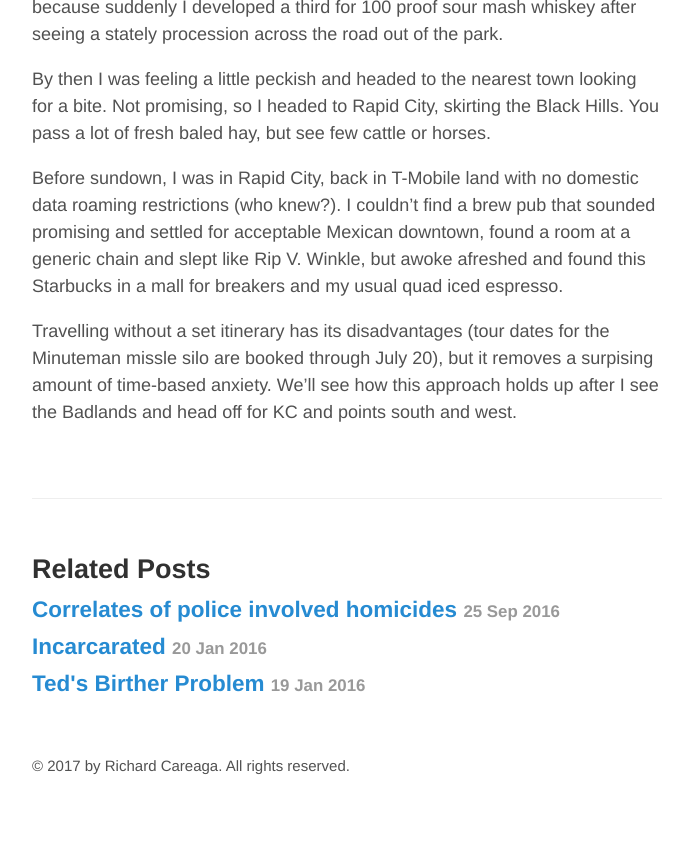
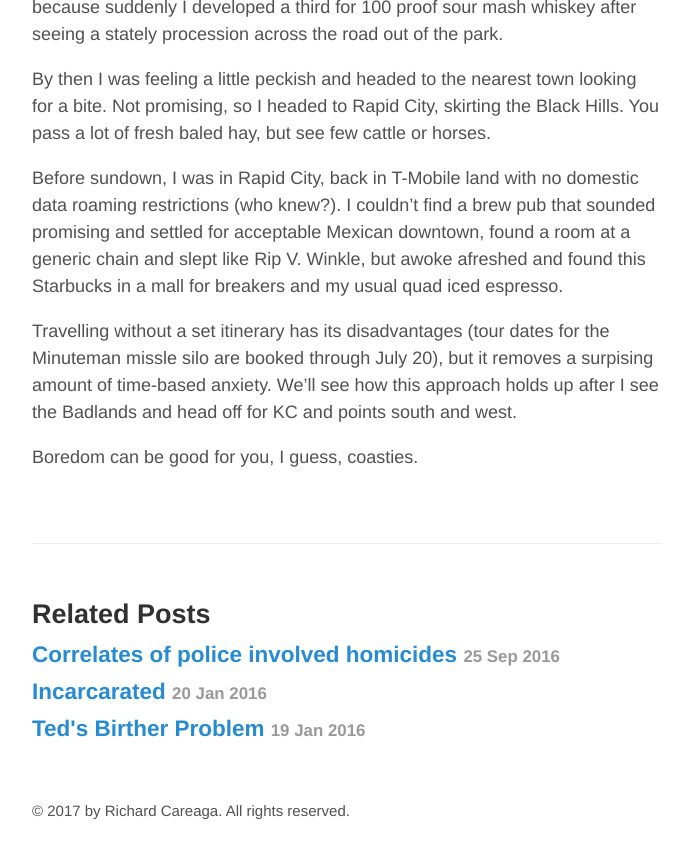
Before and after one commit to technocrat/marlow.github.io, a Jekyll site: the page built from _posts/2017-06-28-devilstower.md, in a window 1280 px wide and 900 px high, scrolled down 5359 px, cut to the strip 40-899 px from the top of the window. Shown: the whole strip, without its empty margins (293-986 px from the left). Built offline with Jekyll 4.4.1, drawn with Linux system fonts in a browser that asks for light colours; before the commit the page ends 6214 px from its top, so only the background shows below that.

Commit message:
Force change

```diff
--- a/_posts/2017-06-28-devilstower.md
+++ b/_posts/2017-06-28-devilstower.md
@@ -11,7 +11,6 @@ Having labored to create a block of free time, I embarked as a Corps of Discover
 I left my hosts, the wonderful Swindell family (Bryan, Cam, Sawyer and Neva)
 
 ![](htpps://s3-us-west-2.amazonaws.com/tuva/2017-06-28-Swindells.jpg)
-
 
 who welcomed me into their busy lives for a long weekend. Heartfelt thanks, again and over.
 
@@ -79,13 +78,7 @@ Before sundown, I was in Rapid City, back in T-Mobile land with no domestic data
 
 Travelling without a set itinerary has its disadvantages (tour dates for the Minuteman missle silo are booked through July 20), but it removes a surpising amount of time-based anxiety. We'll see how this approach holds up after I see the Badlands and head off for KC and points south and west.
 
-
-
-
-
-
-
-
+Boredom can be good for you, I guess, coasties.
 
 
 [book]: htpps://amzn.to/2tphXPR
```
